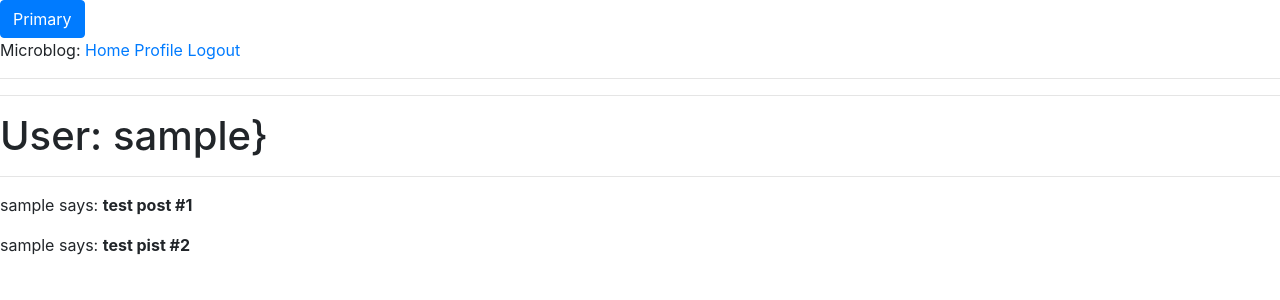
After one commit to CodeWithTheDoctor/cits3403-project, a Flask app: a page that uses app/templates/base.html in a window 1280 px wide. The commit adds this page. Shown: the top 300 px of the page. Run offline with Flask 2, Linux system fonts and the light colour scheme; the visitor is signed in with stand-in values (Sample User, id 1); data comes from the database, SQL or seed files in the repository.

Commit message:
renders profile page

```diff
--- a/app/routes.py
+++ b/app/routes.py
@@ -42,7 +42,7 @@ def logout():
     return redirect(url_for("index"))
 
 
-@app.route("/register")
+@app.route("/register", methods=["GET", "POST"])
 def register():
     if current_user.is_authenticated:
         return redirect(url_for("index"))
@@ -55,3 +55,14 @@ def register():
         flash("Congratulations, you are now a registered user!")
         return redirect(url_for("login"))
     return render_template("register.html", title="Register", form=form)
+
+
+@app.route("/user/<username>")
+@login_required
+def user(username):
+    user = User.query.filter_by(username=username).first_or_404()
+    posts = [
+        {"author": user, "body": "test post #1"},
+        {"author": user, "body": "test pist #2"},
+    ]
+    return render_template("user.html", user=user, posts=posts)
--- a/app/templates/base.html
+++ b/app/templates/base.html
@@ -24,6 +24,7 @@
       {% if current_user.is_anonymous %}
       <a href="{{url_for('login')}}">Login</a>
       {% else %}
+      <a href="{{url_for('user', username=current_user.username)}}">Profile</a>
       <a href="{{url_for('logout')}}">Logout</a>
       {% endif %}
     </div>
--- /dev/null
+++ b/app/templates/user.html
@@ -0,0 +1,13 @@
+{% extends "base.html" %}
+
+{% block content %}
+<h1>User: {{user.username}}} </h1>
+
+<hr>
+{% for post in posts %}
+<p>
+    {{post.author.username}} says: <b> {{post.body}}</b>
+</p>
+{% endfor %}
+
+{% endblock %}
```
